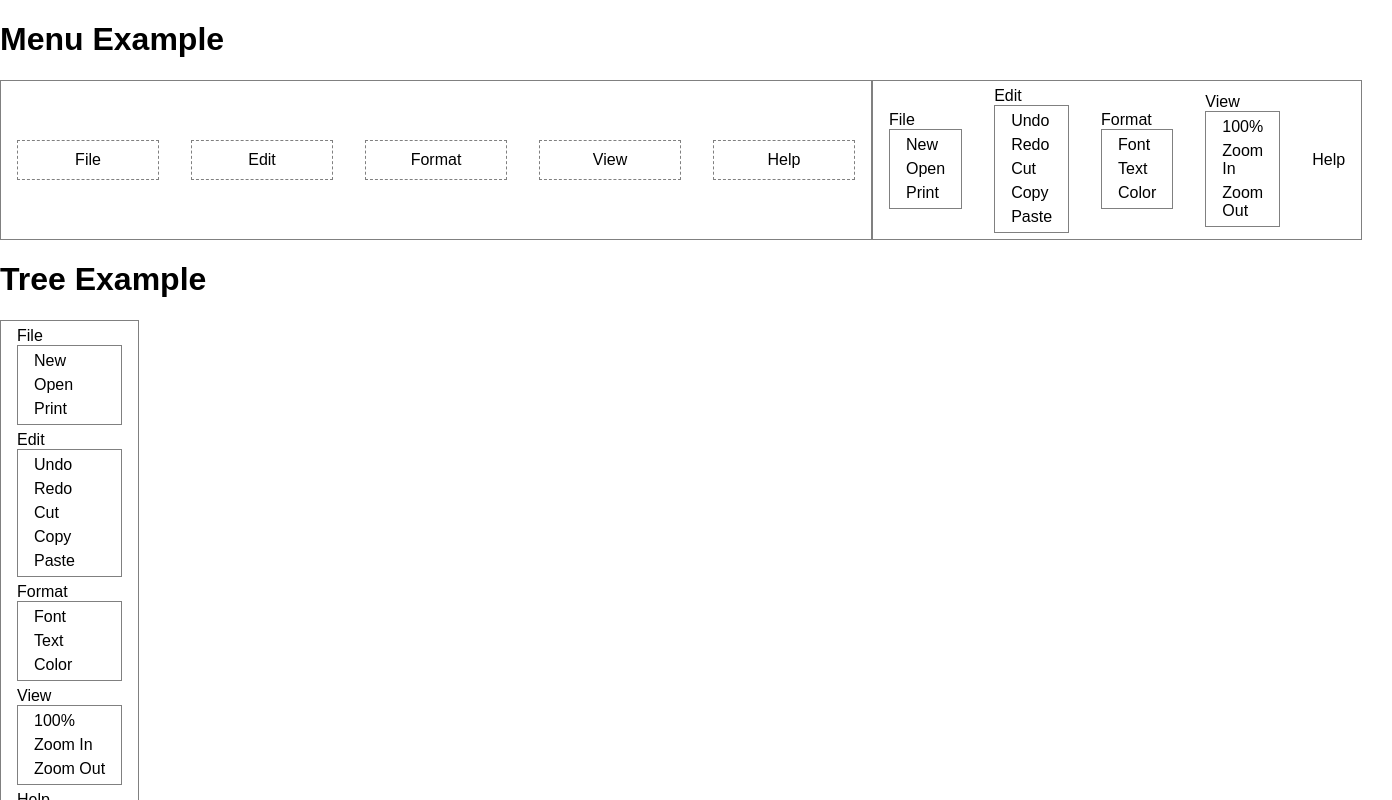
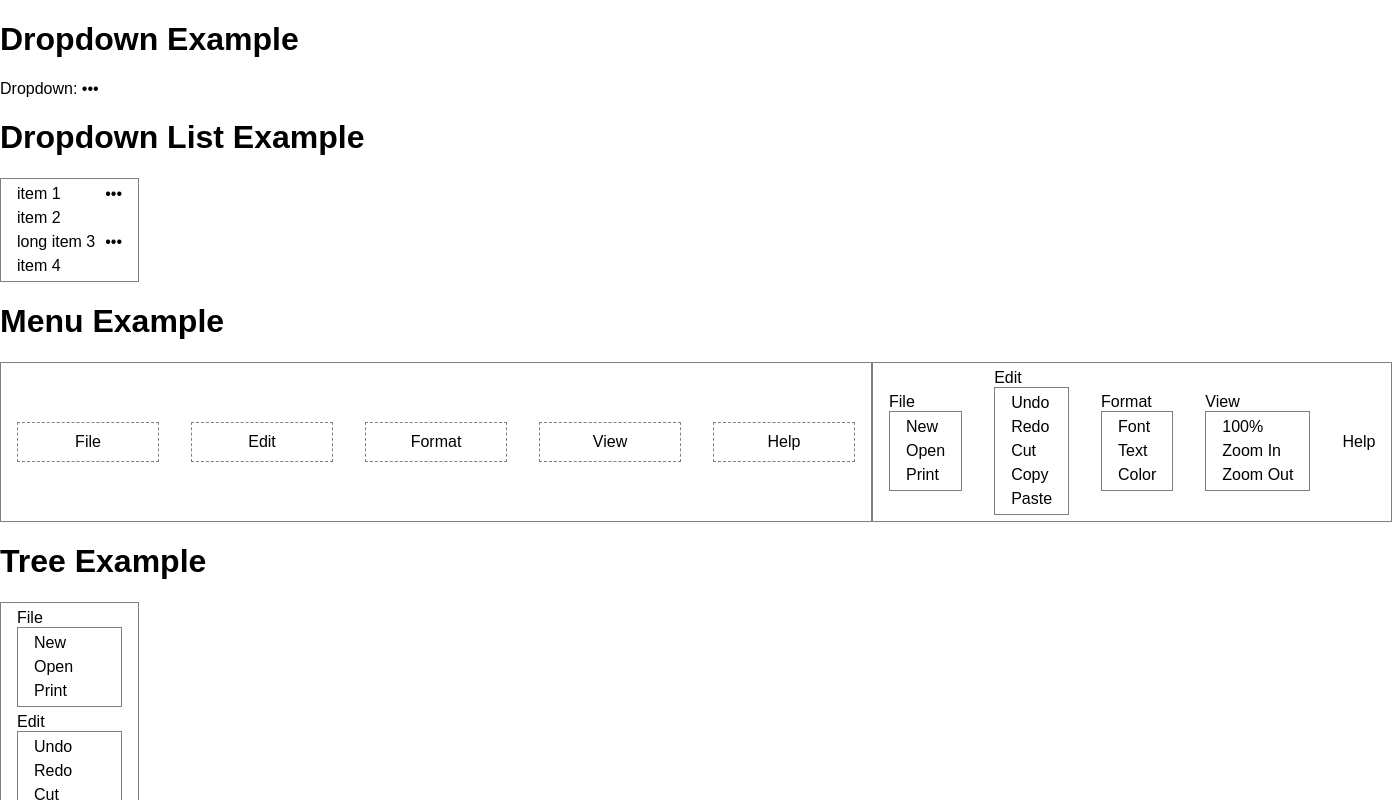
Before and after one commit to stardust-ui/accessibility, a React (Create React App) app in the folder playground/: page / in a window 1280 px wide. Shown: the top 800 px of the page, 1392 px wide, since content can reach past the window. Built offline with nearby package versions, Linux system fonts and the light colour scheme; the HTML template or start-up script is replaced by a standard one.

Commit message:
Simple dropdown and dropdown list

```diff
--- a/playground/src/App.css
+++ b/playground/src/App.css
@@ -50,6 +50,7 @@ ul {
 .horizontal-list li {
   padding: 0 10px;
   margin: 6px;
+  white-space: nowrap;
 }
 
 /**
@@ -87,3 +88,40 @@ ul {
 .app-menu [aria-expanded="true"] + [role="menu"] {
 	display:block;
 }
+
+/**
+  Dropdown
+*/
+
+div.dropdown {
+  position: relative;
+  display: inline-block;
+}
+
+div.dropdown > ul {
+  position: absolute;
+  left:0;
+  background-color: white;
+  z-index: 999;
+}
+
+div.dropdown > ul > li {
+  white-space: nowrap;
+}
+
+ul[data-dropdown-open="false"] {
+  display: none;
+}
+
+ul[data-dropdown-open="true"] {
+  display: block;
+}
+
+/**
+  Dropdown List
+*/
+
+.vertical-list li > div.dropdown {
+  margin-left: 10px;
+  float: right;
+}
--- a/playground/src/App.tsx
+++ b/playground/src/App.tsx
@@ -1,6 +1,6 @@
 import * as React from 'react';
 import './App.css';
-import { List, Menu, MenuEx, IListProps, TreeEx } from "./components/components";
+import { List, Menu, MenuEx, IListProps, TreeEx, Dropdown, DropdownList } from "./components/components";
 
 class App extends React.Component {
   public render() {
@@ -8,6 +8,8 @@ class App extends React.Component {
     const listItems1 = [{title: 'item 1'}, {title: 'item 2'}, {title: 'item 3'}, {title: 'item 4'}]
     const listItems2 = [{title: 'item 1'}, {title: 'item 2'}, {title: 'item 3'}, {title: 'item 4'}, {title: 'item 5'}, {title: 'item 6'}]
     const listItems3 = [{title: 'item 1'}, {title: 'item 2'}]
+
+    const dropdownListItems = [{title: 'item 1', dropdownItems: listItems1}, {title: 'item 2'}, {title: 'long item 3', dropdownItems: listItems2}, {title: 'item 4'}]
 
     const menuItems = [{
       title: 'File',
@@ -90,6 +92,16 @@ class App extends React.Component {
 
     return (
       <>
+        <h1>Dropdown Example</h1>
+        <div>
+          Dropdown:&nbsp;<Dropdown items={listItems1} />
+        </div>
+
+        <h1>Dropdown List Example</h1>
+        <div>
+          <DropdownList items={dropdownListItems} direction='vertical' />
+        </div>
+
         <h1>Menu Example</h1>
         <div>
           <Menu items={menuItems} />
--- a/playground/src/components/components.tsx
+++ b/playground/src/components/components.tsx
@@ -9,6 +9,7 @@ const DOWN_ARROW = 40;
 const ENTER = 13;
 const SPACE = 32;
 const ESC = 27;
+const TAB = 9;
 
 export interface IListProps {
   items: IListItemProps[];
@@ -104,10 +105,12 @@ export class List extends React.Component<IListProps> {
         prevUp.focus()
         prevUp.tabIndex = 0;
 
+        e.preventDefault()
+
         break;
       case DOWN_ARROW:
         console.log('Down Arrow Key Pressed')
-        if (this.props.direction === 'horizontal' || (currentIdx === (this.props.items.length - 1))) {
+        if (this.props.direction === 'horizontal' || (currentIdx >= (this.props.items.length - 1))) {
           break;
         }
 
@@ -116,6 +119,8 @@ export class List extends React.Component<IListProps> {
         const nextBottom = current.nextElementSibling as HTMLElement;
         nextBottom.focus()
         nextBottom.tabIndex = 0;
+
+        e.preventDefault()
 
         break;
     }
@@ -337,3 +342,228 @@ export class TreeEx extends React.Component<IListProps> {
     return (<List items={this.props.items} direction={this.props.direction} />)
   }
 }
+
+export interface IDropdownProps {
+  items: IListItemProps[];
+  isNested?: boolean;
+}
+
+export class Dropdown extends React.Component<IDropdownProps> {
+  private onKeyDown(e: KeyboardEvent): void {
+    const { isNested } = this.props;
+
+    // const current = ((e.target || e.srcElement) as HTMLElement);
+    // const isOpen = !!this.parentElement.current!.querySelector('ul[data-dropdown-open="true"]');
+    const button = this.parentElement.current!.querySelector('span') as HTMLElement;
+    const list = this.parentElement.current!.querySelector('ul') as HTMLElement;
+
+    switch (e.keyCode) {
+      case ENTER:
+      case SPACE:
+        console.log('ENTER or SPACE Key Pressed')
+        this.showAndFocusDropdown(list)
+        e.preventDefault() // prevent scrolling
+        break;
+      case ESC:
+        console.log('ESC Key Pressed')
+        this.hideDropdown(list)
+        if (isNested) {
+          this.parentElement.current!.parentElement!.focus()
+        } else {
+          button.focus()
+        }
+        break;
+      case TAB:
+        console.log('TAB Key Pressed')
+        this.hideDropdown(list)
+        break;
+    }
+  }
+
+  private onBlur(e: FocusEvent) {
+    const list = this.parentElement.current!.querySelector('ul') as HTMLElement;
+    const oldFocus = e.target;
+    const newFocus = e.relatedTarget; // experimental, but supported in major browsers, see https://developer.mozilla.org/en-US/docs/Web/API/FocusEvent/relatedTarget
+    console.log('on blur', 'from', oldFocus, 'to', newFocus)
+    if (list && (!newFocus || !list.contains(newFocus as HTMLElement))) {
+      this.hideDropdown(list)
+      console.log('hiding')
+    }
+  }
+
+  public showAndFocusDropdown(list: HTMLElement | null = null) {
+    list = list || this.parentElement.current!.querySelector('ul') as HTMLElement;
+    if (list) {
+      list.setAttribute('data-dropdown-open', 'true')
+      const liCurrent = list.querySelector('li[tabIndex="0"]')
+      liCurrent && (liCurrent as HTMLElement).focus()
+    }
+  }
+
+  public hideDropdown(list: HTMLElement | null = null) {
+    list = list || this.parentElement.current!.querySelector('ul') as HTMLElement;
+    list && list.setAttribute('data-dropdown-open', 'false')
+  }
+
+  private parentElement = React.createRef<HTMLDivElement>();
+
+  componentDidMount() {
+    const list = this.parentElement.current!.querySelector('ul') as HTMLElement;
+    if (list) {
+      list.setAttribute('data-dropdown-open', 'false')
+    }
+  }
+
+  render() {
+    return (
+      <div className="dropdown" ref={this.parentElement} onKeyDown={this.onKeyDown.bind(this)} onBlur={this.onBlur.bind(this)} onFocus={() => console.log('focus')}>
+        <span tabIndex={this.props.isNested ? -1 : 0} onClick={this.showAndFocusDropdown.bind(this, null)}>&bull;&bull;&bull;</span>
+        <List direction="vertical" items={this.props.items} />
+      </div>
+    )
+  }
+}
+
+export interface IDropdownListProps {
+  items: IDropdownListItemProps[];
+  direction: 'horizontal' | 'vertical'
+}
+
+export interface IDropdownListItemProps {
+  title: string | any;
+  dropdownItems?: IListItemProps[];
+  idx?: number;
+  isActive?: boolean;
+  isFirstItem?: boolean;
+  isLastItem?: boolean;
+}
+
+export class DropdownListItem extends React.Component<IDropdownListItemProps> {
+  private onKeyDown(e: KeyboardEvent): void {
+    switch (e.keyCode) {
+      case SPACE:
+        if (!this.dropdown.current) { break; }
+        this.dropdown.current!.showAndFocusDropdown()
+        e.preventDefault()
+        break;
+    }
+  }
+
+  private dropdown = React.createRef<Dropdown>();
+
+  render(): JSX.Element {
+    const { title, idx, isFirstItem, isLastItem, isActive, dropdownItems } = this.props;
+
+    const dropdown = (dropdownItems && dropdownItems.length > 0) ?
+      <Dropdown ref={this.dropdown} isNested items={dropdownItems} /> :
+      <></>;
+
+    return (
+      <li tabIndex={isActive ? 0 : -1} data-list-item={idx} data-first-item={isFirstItem} data-last-item={isLastItem} onKeyDown={this.onKeyDown.bind(this)} >
+        {title}
+        {dropdown}
+      </li>
+    )
+  }
+}
+
+export class DropdownList extends React.Component<IDropdownListProps> {
+
+  private onKeyDown(e: KeyboardEvent): void {
+
+    const current = ((e.target || e.srcElement) as HTMLElement);
+    const ul = current.parentElement!
+
+    const currentIdx = +(current.getAttribute('data-list-item')!);
+
+    switch (e.keyCode) {
+      case END:
+        console.log('End Arrow Key Pressed')
+        current.tabIndex = -1
+
+        const last = ul.lastChild as HTMLElement;
+        last.focus()
+        last.tabIndex = 0
+        break;
+
+      case HOME:
+        console.log('Home Arrow Key Pressed')
+        current.tabIndex = -1
+
+        const first = ul.firstChild as HTMLElement;
+        first.focus()
+        first.tabIndex = 0;
+        break;
+      case LEFT_ARROW:
+        console.log('Left Arrow Key Pressed')
+        if (this.props.direction === 'vertical' || (currentIdx == 0)) {
+          break;
+        }
+
+        current.tabIndex = -1
+
+        const prev = current.previousElementSibling as HTMLElement;
+        prev.focus()
+        prev.tabIndex = 0;
+
+        break;
+      case RIGHT_ARROW:
+        console.log('Right Arrow Key Pressed')
+        if (this.props.direction === 'vertical' || (currentIdx === (this.props.items.length - 1))) {
+          break;
+        }
+
+        current.tabIndex = -1
+
+        const next = current.nextElementSibling as HTMLElement;
+        next.focus()
+        next.tabIndex = 0;
+
+        break;
+      case UP_ARROW:
+        console.log('Up Arrow Key Pressed')
+        if (this.props.direction === 'horizontal' || (currentIdx == 0)) {
+          break;
+        }
+
+        current.tabIndex = -1
+
+        const prevUp = current.previousElementSibling as HTMLElement;
+        prevUp.focus()
+        prevUp.tabIndex = 0;
+
+        e.preventDefault()
+
+        break;
+      case DOWN_ARROW:
+        console.log('Down Arrow Key Pressed')
+        if (this.props.direction === 'horizontal' || (currentIdx >= (this.props.items.length - 1))) {
+          break;
+        }
+
+        current.tabIndex = -1
+
+        const nextBottom = current.nextElementSibling as HTMLElement;
+        nextBottom.focus()
+        nextBottom.tabIndex = 0;
+
+        e.preventDefault()
+
+        break;
+    }
+  }
+
+  render() {
+    const items = this.props.items.map((item, idx) => {
+      return (<DropdownListItem key={idx} title={item.title} idx={idx} isActive={idx === 0} isFirstItem={idx === 0} isLastItem={idx === (this.props.items.length - 1)} dropdownItems={item.dropdownItems} />)
+    });
+
+    const className = this.props.direction === 'horizontal' ? 'horizontal-list' : 'vertical-list'
+
+    return (
+      <ul onKeyDown={this.onKeyDown.bind(this)} className={className}>
+        {items}
+      </ul>
+    );
+  }
+}
```
